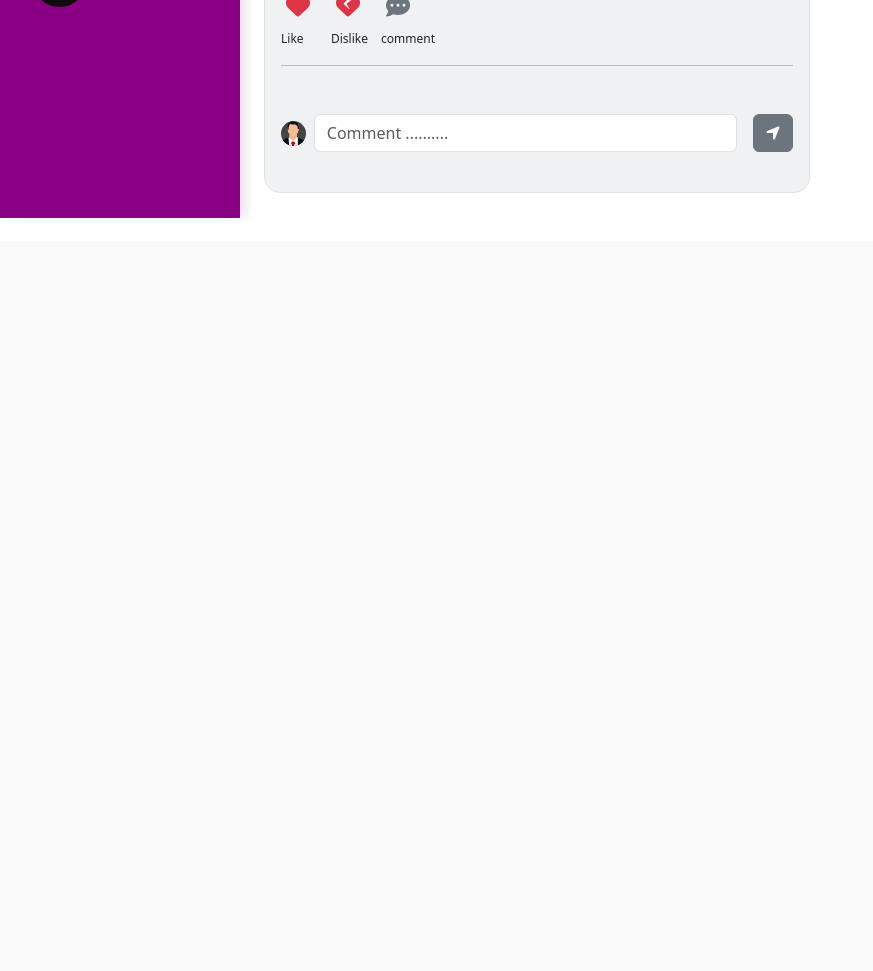
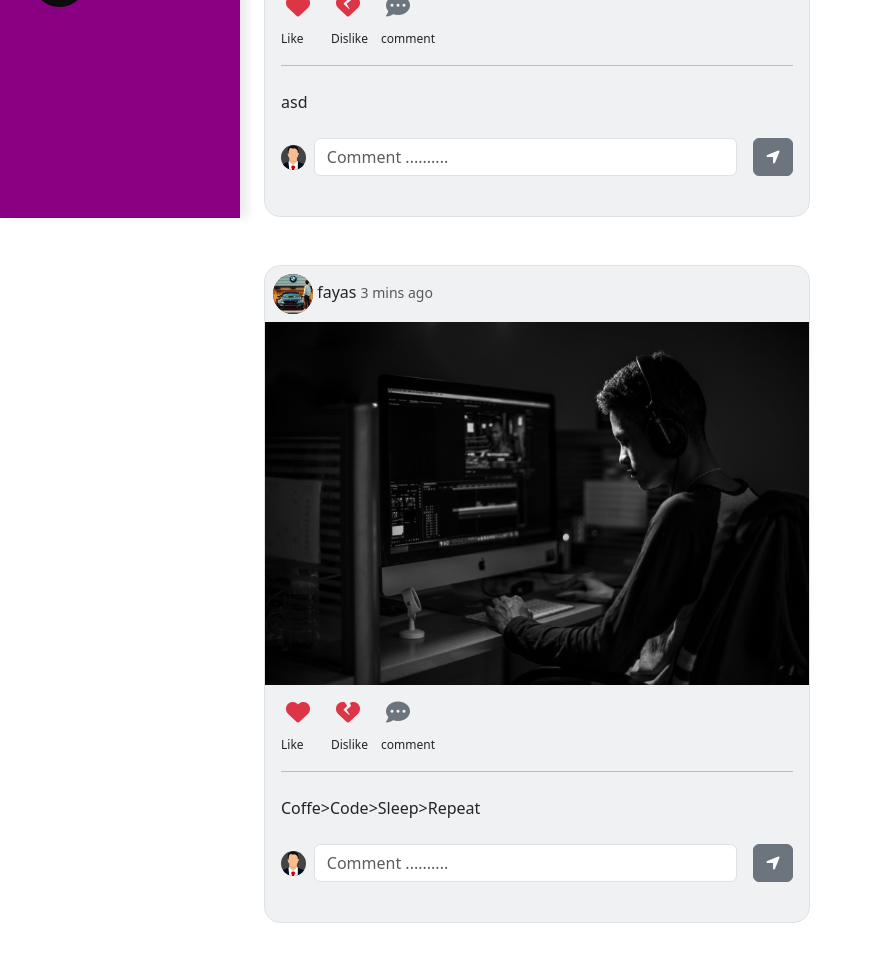
Before and after one commit to Fayas-Nisthar/linksphere, a Django app: page /linksphere/index/ in a window 1280 px wide; the page is wider, and only the part inside the window is pictured. Shown: the part 582-1553 px from the top of that part, without its empty margins (0-873 px from the left). Before the commit the page ends 800 px from the top of that part, so only its background shows below. Run offline with Django 4.2, Linux system fonts and the light colour scheme; data comes from the database, SQL or seed files in the repository; both versions use the stored data as it was after the commit.

Commit message:
post upload complete

```diff
--- a/socialapp/templates/index.html
+++ b/socialapp/templates/index.html
@@ -7,7 +7,11 @@
                 <div class="container rounded-pill post p-2 mt-3 d-flex justify-content-evenly">
                     {%csrf_token%}
                     <div class="">
-                        <img class="profile-small ms-3 me-3" src="{%static 'socialapp/images/profilepic.png'%}" alt="">
+                        {%if request.user.profile.profile_pic%}
+                        <img class="profile-small" src="{{request.user.profile.profile_pic.url}}" alt="Avatar">
+                      {%else%}
+                        <img class="profile-small" src="{%static 'socialapp/images/profilepic.png'%}" alt="Avatar">
+                      {%endif%}
                     </div>
                     <div class="">
                         <input class="load" name="post_image" type="file" id="file" accept="image/*">
@@ -24,16 +28,26 @@
             <!-- ======== post add end ====== -->
 
 
-
+            {%for post in data%}
             <div class="container mb-5">
                 <!-- post section start -->
                 <div class="border border-1 bg-secondary bg-opacity-10 rounded-4 mt-4 w-50">
                     <div class="ms-2 mt-2 mb-2">
+                      {%if post.user.profile.profile_pic%}
+                        <img class="profile-small" src="{{post.user.profile.profile_pic.url}}" alt="Avatar">
+                      {%else%}
                         <img class="profile-small" src="{%static 'socialapp/images/profilepic.png'%}" alt="Avatar">
-                        username <small class="text-body-secondary">3 mins ago</small>
+                      {%endif%}
+
+                        {{post.user}} <small class="text-body-secondary">3 mins ago</small>
                     </div>
                     <div>
-                        <img src="{%static 'socialapp/images/sample.jpg'%}" class="h-auto w-100" alt="">
+                        {%if post.post_image%}
+                            <img src="{{post.post_image.url}}" class="h-auto w-100" alt="">
+                        {%else%}
+                            <img src="{%static 'images/sample'%}" class="h-auto w-100" alt="">
+                        {%endif%}
+
                     </div>
                     <div class="ms-2 mt-2 mb-2 d-flex align-items-start">
                         <div class="d-block flex-column">
@@ -63,6 +77,7 @@
                     </div>
                     <hr class="ms-3 me-3">
                     <div class="p-2 ms-2">
+                        {{post.title}}
                     </div>
                         <div class="d-flex align-items-center mb-4 p-3">
                             <div>
@@ -79,5 +94,6 @@
                 </div>
                 <!-- post section end -->
             </div>
+            {%endfor%}
         </div>
 {%endblock%}
```
Also changed, not shown: db.sqlite3, posters/pexels-rodolfo-quirós-2330137_B8DuzYB.jpg (added), socialapp/static/socialapp/css/user.css (line endings or trailing spaces).
